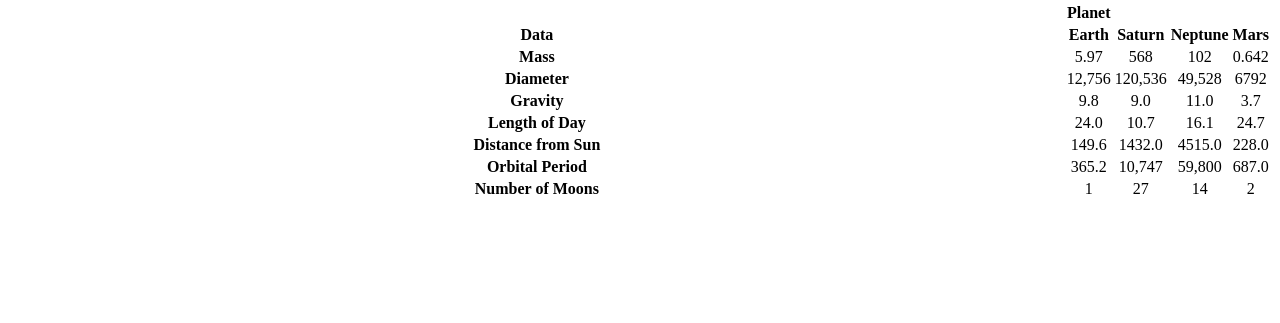
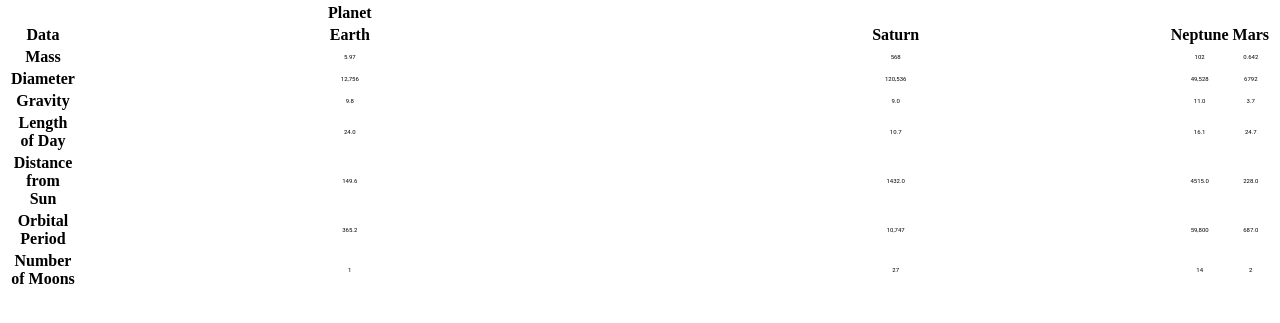
Before and after one commit to CheckPlz3432/lab5, a plain HTML site: page index.html in a window 1280 px wide. Shown: the part 291-614 px from the top of the page. Drawn offline with Linux system fonts and the light colour scheme.

Commit message:
Update style.css

```diff
--- a/css/style.css
+++ b/css/style.css
@@ -1,4 +1,11 @@
-table, th, td, tr {
+table {
   width: 100%;
   text-align: center;
 }
+
+td {
+  color: black;
+  width: 50%;
+  font-size: 30%;
+  font-family: roboto;
+}
```
